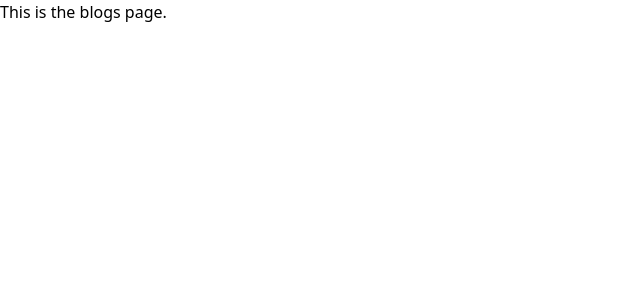
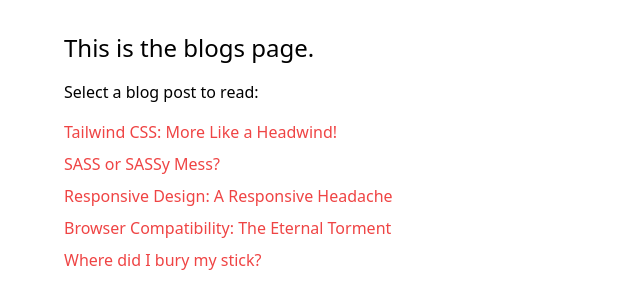
Before and after one commit to leemander/next-deployed-blog, a Next.js app: page /blogs in a window 1280 px wide. Shown: the top 308 px of the page, without its empty margins (0-640 px from the left). Built offline with nearby package versions, Linux system fonts and the light colour scheme.

Commit message:
Add library and blogs page content

```diff
--- a/src/app/blogs/page.tsx
+++ b/src/app/blogs/page.tsx
@@ -1,7 +1,24 @@
+import { getPosts } from "../lib/posts";
+import Link from "next/link";
+
 export default function Page() {
+  const posts = getPosts();
+
   return (
     <main>
-      <h2>This is the blogs page.</h2>
+      <h2 className="text-2xl">This is the blogs page.</h2>
+      <p className="my-4">Select a blog post to read: </p>
+      <ul className="grid gap-2">
+        {posts.map((post) => {
+          return (
+            <li key={post.slug}>
+              <Link className="text-red-500" href={`/blogs/${post.slug}`}>
+                {post.title}
+              </Link>
+            </li>
+          );
+        })}
+      </ul>
     </main>
   );
 }
--- a/src/app/layout.tsx
+++ b/src/app/layout.tsx
@@ -14,7 +14,7 @@
 }) {
   return (
     <html lang="en">
-      <body>{children}</body>
+      <body className="mx-16 my-8">{children}</body>
     </html>
   );
 }
--- /dev/null
+++ b/src/app/lib/posts.ts
@@ -0,0 +1,61 @@
+const CATEGORIES = [
+  { name: "Humans", catslug: "humans" },
+  { name: "Animals", catslug: "animals" },
+  { name: "Tech Rants", catslug: "tech-rants" },
+];
+
+const POSTS = [
+  // existing posts...
+  {
+    title: "Tailwind CSS: More Like a Headwind!",
+    slug: "tailwind-headwind",
+    content:
+      "Tailwind CSS, oh how you've complicated my life! What's with the never-ending class names and the constant flipping between documentation? Utility-first? More like confusion-first!",
+    category: "tech-rants",
+  },
+  {
+    title: "SASS or SASSy Mess?",
+    slug: "sass-mess",
+    content:
+      "SASS seemed like a dream with variables and mixins. Now, it's just layers upon layers of nested nightmares. I'm spending more time debugging than coding!",
+    category: "tech-rants",
+  },
+  {
+    title: "Responsive Design: A Responsive Headache",
+    slug: "responsive-headache",
+    content:
+      "Responsive design? More like irresponsive! One minute, everything looks great, the next, it's a jumbled mess. And don't get me started on media queries!",
+    category: "tech-rants",
+  },
+  {
+    title: "Browser Compatibility: The Eternal Torment",
+    slug: "browser-torment",
+    content:
+      "Browser compatibility is a cruel joke. You align everything perfectly in one browser, and it's a disaster in another. It's like playing whack-a-mole with CSS!",
+    category: "tech-rants",
+  },
+  {
+    title: "Where did I bury my stick?",
+    slug: "stick-post",
+    content:
+      "this is a blog post from a dog. How did that happen. Dogs can&apos;t type",
+    category: "animals",
+  },
+];
+
+export function getPosts() {
+  //to be replaced with API call in future
+  return POSTS;
+}
+
+export function getPostBySlug(slug: string) {
+  return POSTS.find((post) => post.slug === slug);
+}
+
+export function getCategories() {
+  return CATEGORIES;
+}
+
+export function getPostByCategory(catslug: string) {
+  return POSTS.filter((post) => post.category === catslug);
+}
```
